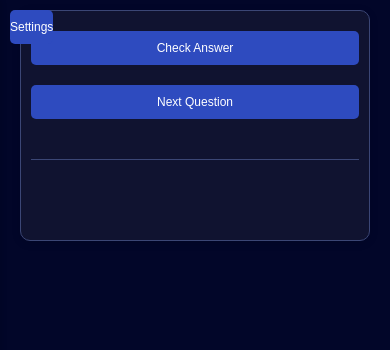
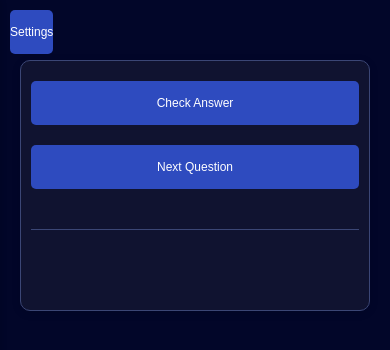
Before and after one commit to FisherKK/pgo-pvp-trainer, a Flask app: template templates/index.html in a window 390 px wide. Shown: the top 350 px of the page. Run offline with Flask 2, Linux system fonts and the light colour scheme; the template is opened without the code that fills it, so the values that code supplies are empty; parts of the project's set-up code (start-up, migrations or seed data) failed here and were passed over.

Commit message:
updated button size

```diff
--- a/templates/index.html
+++ b/templates/index.html
@@ -49,7 +49,7 @@
             background-color: #7e6894;
             border: none;
             color: #FFFFFF;
-            padding: 15px 0;
+            padding: 22.5px 0; /* Increased from 15px to 22.5px (1.5 times) */
             text-align: center;
             text-decoration: none;
             display: inline-block;
@@ -88,7 +88,7 @@
         .main-content {
             margin-left: 0;
             transition: margin-left 0.3s ease-in-out;
-            padding: 20px;
+            padding: 50px 20px 20px 20px; /* Changed from padding: 20px; */
         }
         .main-content.sidebar-open {
             margin-left: 270px;
@@ -178,7 +178,7 @@
             background-color: #2e4bbf;
             border: none;
             color: #FFFFFF;
-            padding: 15px 0;
+            padding: 22.5px 0; /* Increased from 15px to 22.5px (1.5 times) */
             text-align: center;
             text-decoration: none;
             display: inline-block;
@@ -276,7 +276,7 @@
             display: flex;
             justify-content: space-between;
             margin: 20px 0;
-            padding: 0 10px;
+            padding: 0 5px;
         }
         .cp-button {
             width: 50px;
@@ -342,7 +342,7 @@
 
             .key, #check-answer, .next-question, .cp-button, #load-dataset, #toggle-sidebar,
             .attack-comparison-button, .fast-attack-button {
-                padding: 10px 0;
+                padding: 15px 0; /* Increased from 10px to 15px for mobile */
                 font-size: 12px;
             }
 
@@ -351,8 +351,8 @@
             }
 
             .cp-button {
-                width: 40px;
-                height: 40px;
+                width: 60px; /* Increased from 40px to 60px for mobile */
+                height: 60px; /* Increased from 40px to 60px for mobile */
                 font-size: 10px;
             }
 
@@ -373,7 +373,7 @@
             }
 
             .main-content {
-                padding-top: 10px; /* Adjust as needed */
+                padding-top: 60px; /* Increased for mobile to account for the larger Settings button */
             }
 
             .sidebar.show ~ .main-content .button-container {
```
